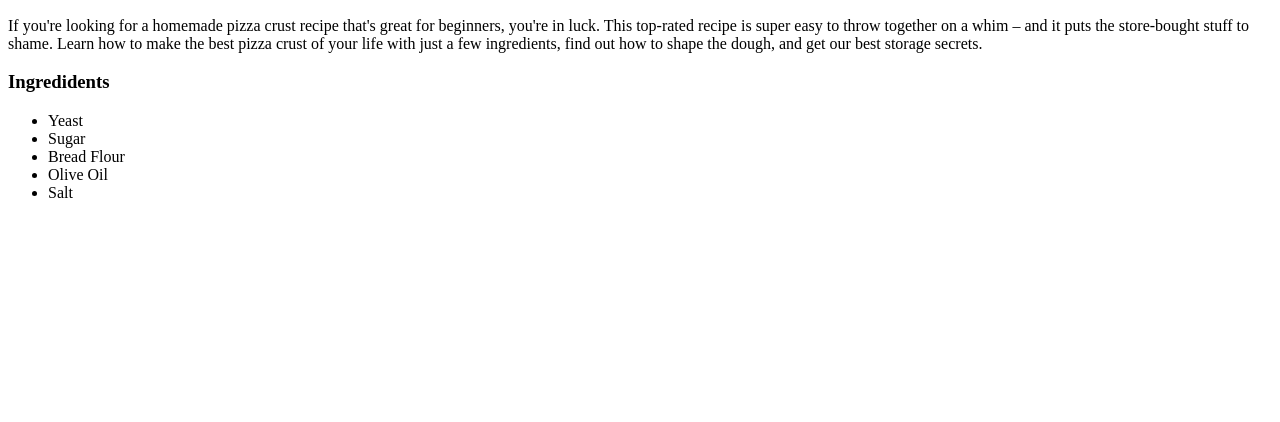
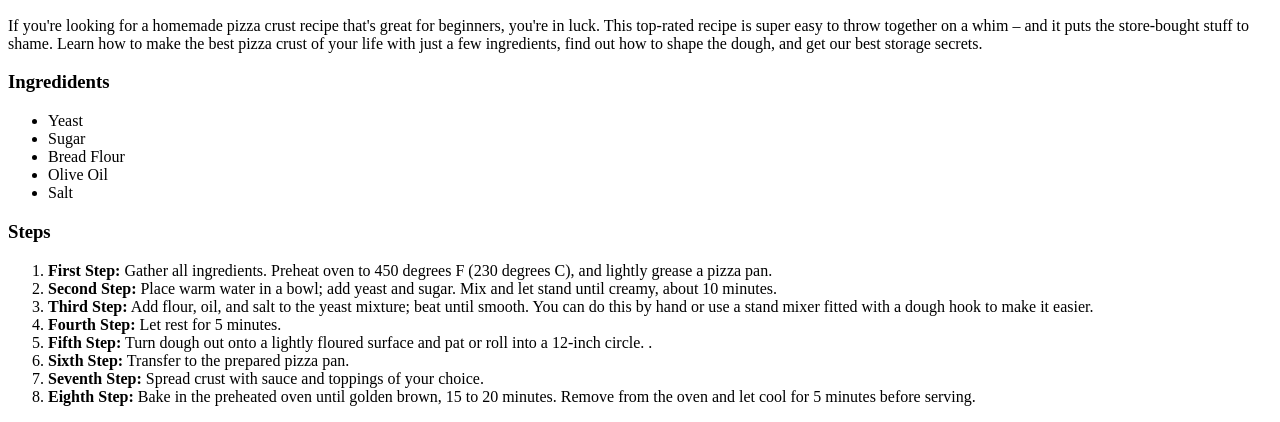
Before and after one commit to mademoicelle/odin-recipes, a plain HTML site: page recipes/pizza.html in a window 1280 px wide. Shown: the part 434-856 px from the top of the page. Before the commit the page ends 800 px from the top, so only its background shows below. Drawn offline with Linux system fonts and the light colour scheme.

Commit message:
Add steps and complete pizza.html

```diff
--- a/recipes/pizza.html
+++ b/recipes/pizza.html
@@ -18,5 +18,16 @@
         <li>Olive Oil</li>
         <li>Salt</li>
     </ul>
+    <h3>Steps</h3>
+    <ol>
+        <li><strong>First Step:</strong> Gather all ingredients. Preheat oven to 450 degrees F (230 degrees C), and lightly grease a pizza pan.</li>
+        <li><strong>Second Step:</strong> Place warm water in a bowl; add yeast and sugar. Mix and let stand until creamy, about 10 minutes. </li>
+        <li><strong>Third Step:</strong> Add flour, oil, and salt to the yeast mixture; beat until smooth. You can do this by hand or use a stand mixer fitted with a dough hook to make it easier.</li>
+        <li><strong>Fourth Step:</strong> Let rest for 5 minutes. </li>
+        <li><strong>Fifth Step:</strong> Turn dough out onto a lightly floured surface and pat or roll into a 12-inch circle. .</li>
+        <li><strong>Sixth Step:</strong> Transfer to the prepared pizza pan. </li>
+        <li><strong>Seventh Step:</strong> Spread crust with sauce and toppings of your choice. </li>
+        <li><strong>Eighth Step:</strong> Bake in the preheated oven until golden brown, 15 to 20 minutes. Remove from the oven and let cool for 5 minutes before serving. </li>
+    </ol>
 </body>
 </html>
```
